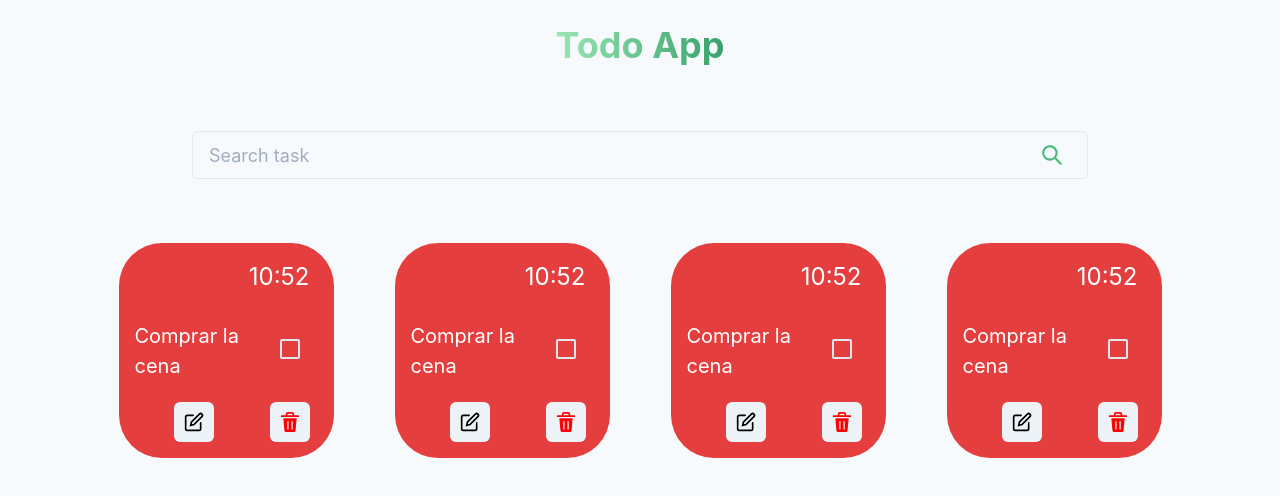
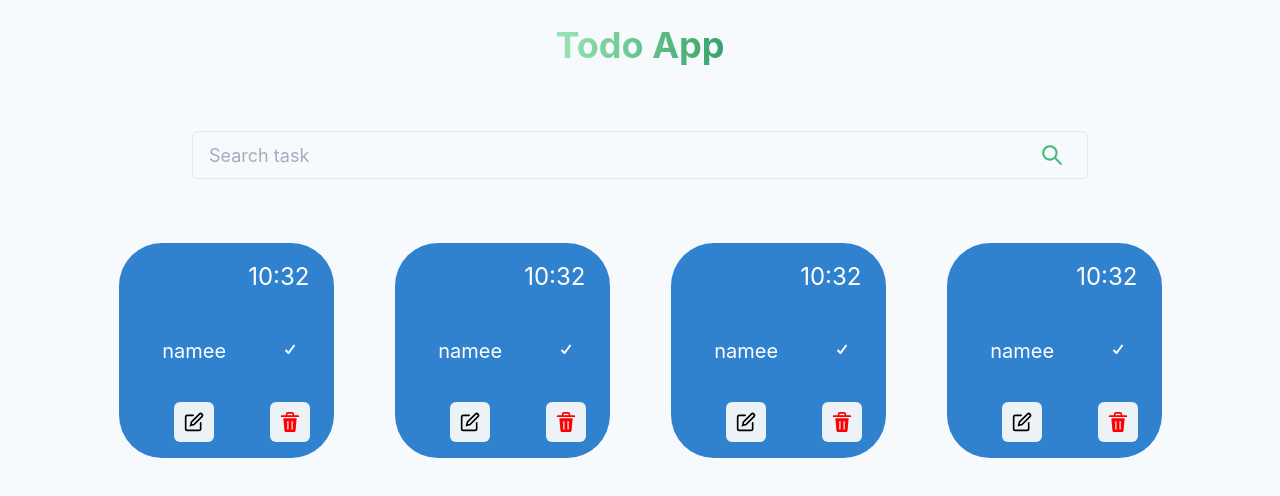
Before and after one commit to AnibalDBXD/electron-todo-app, a React (Create React App) app: page / in a window 1280 px wide. Shown: the top 496 px of the page. Built offline with nearby package versions, Linux system fonts and the light colour scheme.

Commit message:
Create Task page

```diff
--- a/src/components/Loading/index.tsx
+++ b/src/components/Loading/index.tsx
@@ -1,7 +1,8 @@
 import { Center, Spinner } from "@chakra-ui/react";
+import ILoading from "./types";
 
-const Loading = () => (
-  <Center>
+const Loading = ({ isPage }: ILoading) => (
+  <Center h={`${isPage ? "100vh" : "auto"}`}>
     <Spinner
       thickness="4px"
       speed="0.65s"
--- /dev/null
+++ b/src/components/Loading/types.ts
@@ -0,0 +1,5 @@
+interface ILoading {
+    isPage?: boolean;
+}
+
+export default ILoading;
--- a/src/pages/Home/List/Task/index.tsx
+++ b/src/pages/Home/List/Task/index.tsx
@@ -2,17 +2,23 @@ import {
   Text, Checkbox, Grid, IconButton, GridItem,
 } from "@chakra-ui/react";
 import { EditIcon, DeleteIcon } from "@chakra-ui/icons";
+import { useHistory } from "react-router-dom";
+import ITask from "./types";
 
-const Task = () => (
-  <Grid gridGap={2} templateColumns="repeat(3, 1fr)" templateRows="repeat(3, 1fr)" padding={4} backgroundColor="red.500" borderRadius="20%" w="215px" h="215px">
+const Task = ({
+  color, name, time, id, isChecked,
+}: ITask) => {
+  const { push } = useHistory();
+  return (
+    <Grid gridGap={2} templateColumns="repeat(3, 1fr)" templateRows="repeat(3, 1fr)" padding={4} backgroundColor={color} borderRadius="20%" w="215px" h="215px">
       <GridItem paddingRight={2} alignSelf="flex-start" justifySelf="flex-end" colSpan={3}>
-      <Text color="white" fontSize={24}>10:52</Text>
+        <Text color="white" fontSize={24}>{time}</Text>
       </GridItem>
       <GridItem alignSelf="center" justifySelf="center" colSpan={2}>
-      <Text color="white" textOverflow="clip" fontSize={20}>Comprar la cena </Text>
+        <Text color="white" textOverflow="clip" fontSize={20}>{name}</Text>
       </GridItem>
       <GridItem alignSelf="center" justifySelf="center">
-      <Checkbox size="lg" />
+        <Checkbox isChecked={isChecked} size="lg" />
       </GridItem>
       <GridItem
         colSpan={2}
@@ -23,6 +29,7 @@ const Task = () => (
           color="black"
           aria-label="Settings"
           fontSize="20px"
+          onClick={() => push(`/${id}`)}
           icon={<EditIcon />}
         />
       </GridItem>
@@ -36,5 +43,6 @@ const Task = () => (
       </GridItem>
     </Grid>
   );
+};
 
 export default Task;
--- /dev/null
+++ b/src/pages/Home/List/Task/types.ts
@@ -0,0 +1,9 @@
+interface ITask {
+    color: string;
+    name: string;
+    time: string;
+    id: string;
+    isChecked?: boolean;
+}
+
+export default ITask;
--- a/src/pages/Home/List/index.tsx
+++ b/src/pages/Home/List/index.tsx
@@ -3,10 +3,10 @@ import Task from "./Task";
 
 const List = () => (
   <SimpleGrid w="80vw" spacing={20} columns={[1, 2, 3, 4]} justifyItems="center">
-    <Task />
-    <Task />
-    <Task />
-    <Task />
+    <Task color="blue.500" id="1" name="namee" time="10:32" isChecked />
+    <Task color="blue.500" id="1" name="namee" time="10:32" isChecked />
+    <Task color="blue.500" id="1" name="namee" time="10:32" isChecked />
+    <Task color="blue.500" id="1" name="namee" time="10:32" isChecked />
   </SimpleGrid>
 );
 
--- /dev/null
+++ b/src/pages/Task/index.tsx
@@ -0,0 +1,63 @@
+import { FormEvent } from "react";
+import { useHistory, useParams } from "react-router-dom";
+import {
+  Text, IconButton, Box, Flex, Heading, Divider, Input, Center, useControllableState, Button,
+} from "@chakra-ui/react";
+import { ArrowBackIcon } from "@chakra-ui/icons";
+import ListTask from "../Home/List/Task";
+
+const Task = () => {
+  const { id } = useParams<{ id: string }>();
+  const { goBack } = useHistory();
+  const [name, setName] = useControllableState({ defaultValue: "Name" });
+  const [color, setColor] = useControllableState({ defaultValue: "blue.500" });
+
+  const handleName = (e: FormEvent<HTMLInputElement>) => {
+    e.preventDefault();
+    setName(e.currentTarget.value);
+  };
+
+  const handleColor = (e: FormEvent<HTMLInputElement>) => {
+    e.preventDefault();
+    setColor(e.currentTarget.value);
+  };
+
+  const handleSave = () => {
+    // saveFunction();
+    goBack();
+  };
+
+  return (
+    <Box>
+      <Flex padding={1} gridGap={8} alignItems="center">
+        <IconButton
+          onClick={goBack}
+          backgroundColor="transparent"
+          aria-label="Go back to home"
+          w="32px"
+          h="32px"
+          fontSize="32px"
+          icon={<ArrowBackIcon />}
+        />
+        <Heading>
+          Go back
+        </Heading>
+      </Flex>
+      <Divider />
+      <Center gridGap={8} flexDirection="column">
+        <Box marginBottom={2}>
+          <Text>Change task name</Text>
+          <Input value={name} onChange={handleName} placeholder="Change name" />
+        </Box>
+        <Box marginBottom={4}>
+          <Text>Change task color</Text>
+          <Input value={color} onChange={handleColor} w="200px" h="150px" type="color" placeholder="Change name" />
+        </Box>
+        <Button colorScheme="green" onClick={handleSave}>Save</Button>
+        <ListTask name={name} color={color} time="uwU" isChecked id={id} />
+      </Center>
+    </Box>
+  );
+};
+
+export default Task;
--- a/src/routes/App.tsx
+++ b/src/routes/App.tsx
@@ -5,7 +5,7 @@ import ROUTES from "./routes";
 import Loading from "../components/Loading";
 
 const AppRouter = (): JSX.Element => (
-  <Suspense fallback={<Loading />}>
+  <Suspense fallback={<Loading isPage />}>
     <Router>
       <Switch>
         {ROUTES.map(({
--- a/src/routes/paths.ts
+++ b/src/routes/paths.ts
@@ -1,5 +1,6 @@
 enum PATHS {
-    Home = "/"
+    Home = "/",
+    Task = "/:id"
 }
 
 export default PATHS;
--- a/src/routes/routes.ts
+++ b/src/routes/routes.ts
@@ -2,7 +2,8 @@ import React from "react";
 import PATHS from "./paths";
 import IRoute from "./types";
 
-const Home = React.lazy(() => import("../pages/Home/Home"));
+const Home = React.lazy(() => import("../pages/Home"));
+const Task = React.lazy(() => import("../pages/Task"));
 
 const ROUTES: IRoute[] = [
   {
@@ -11,6 +12,12 @@ const ROUTES: IRoute[] = [
     name: "Home",
     exact: true,
   },
+  {
+    path: PATHS.Task,
+    component: Task,
+    name: "Task",
+    exact: true,
+  },
 ];
 
 export default ROUTES;
```
Also changed, not shown: src/pages/Home/index.tsx (renamed from src/pages/Home/Home.tsx). Lines whose indentation alone changed are shown as unchanged.
